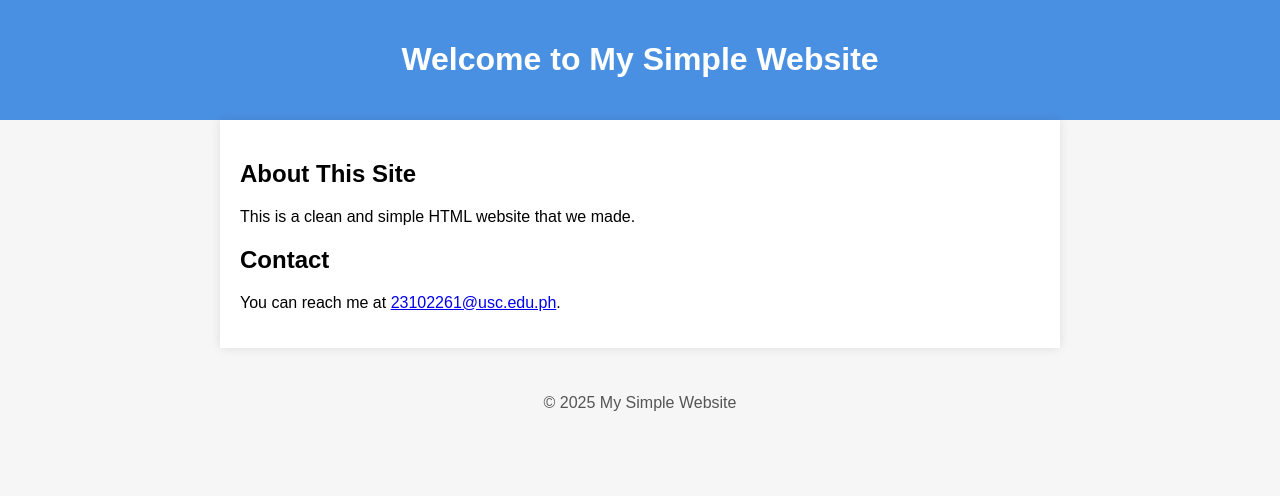
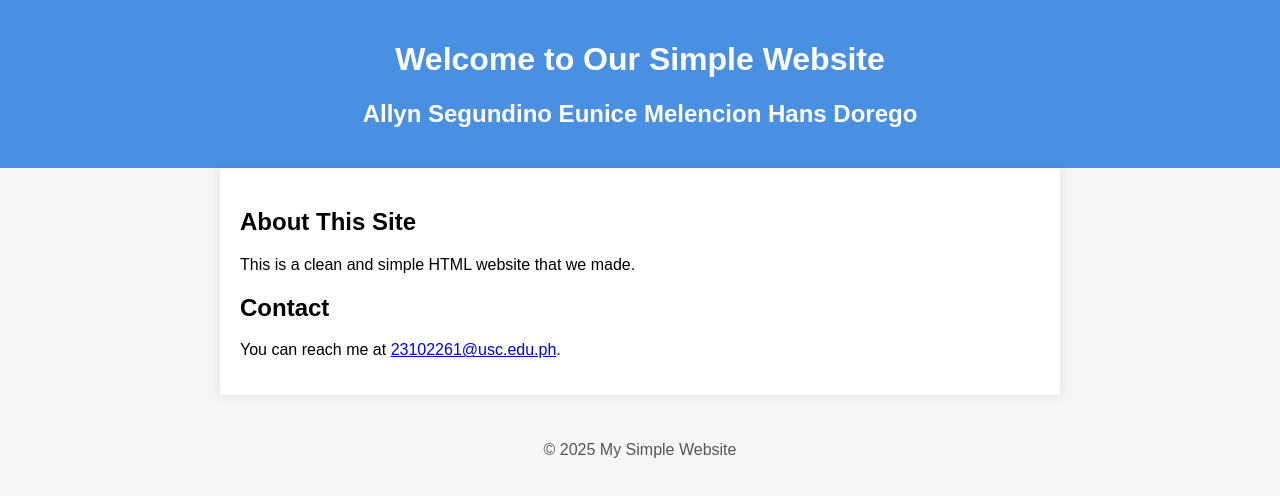
Before and after one commit to Allyn23102261/Deployment, a plain HTML site: page index.html.html in a window 1280 px wide. Drawn offline with Linux system fonts and the light colour scheme.

Commit message:
Modify title and add authors to index.html
Updated the title and added authors' names in the header.

```diff
--- a/index.html.html
+++ b/index.html.html
@@ -3,7 +3,7 @@
 <head>
   <meta charset="UTF-8" />
   <meta name="viewport" content="width=device-width, initial-scale=1.0" />
-  <title>Our Simple Website</title>
+  <title>My Simple Website</title>
   <style>
     body {
       font-family: Arial, sans-serif;
@@ -34,7 +34,10 @@
 </head>
 <body>
   <header>
-    <h1>Welcome to My Simple Website</h1>
+    <h1>Welcome to Our Simple Website</h1>
+    <h2>Allyn Segundino
+    Eunice Melencion
+    Hans Dorego</h2>
   </header>
 
   <main>
```
